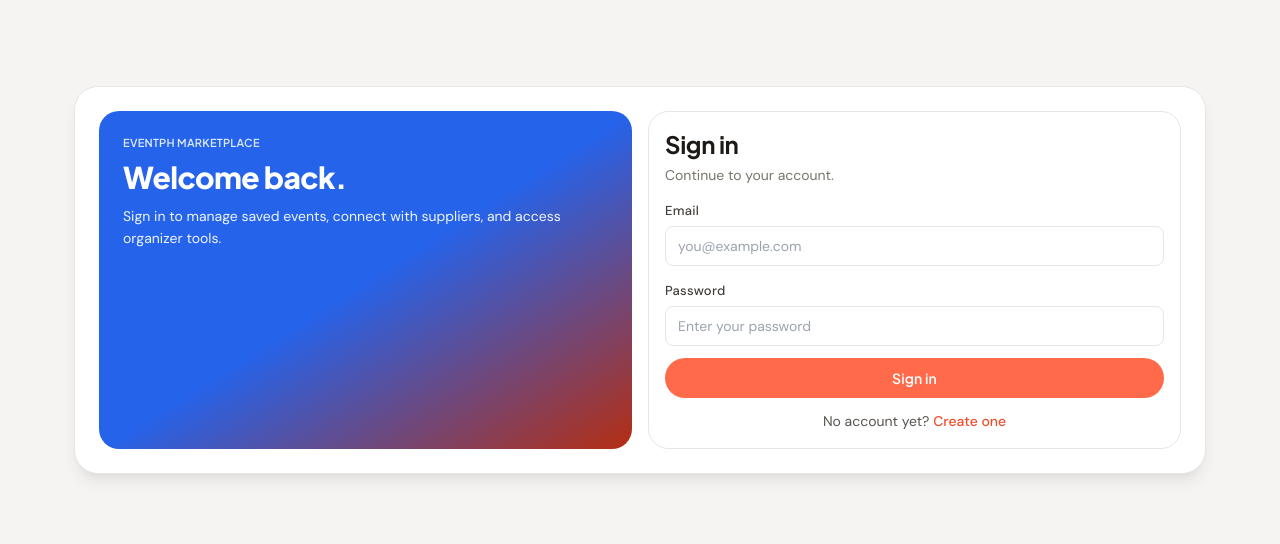
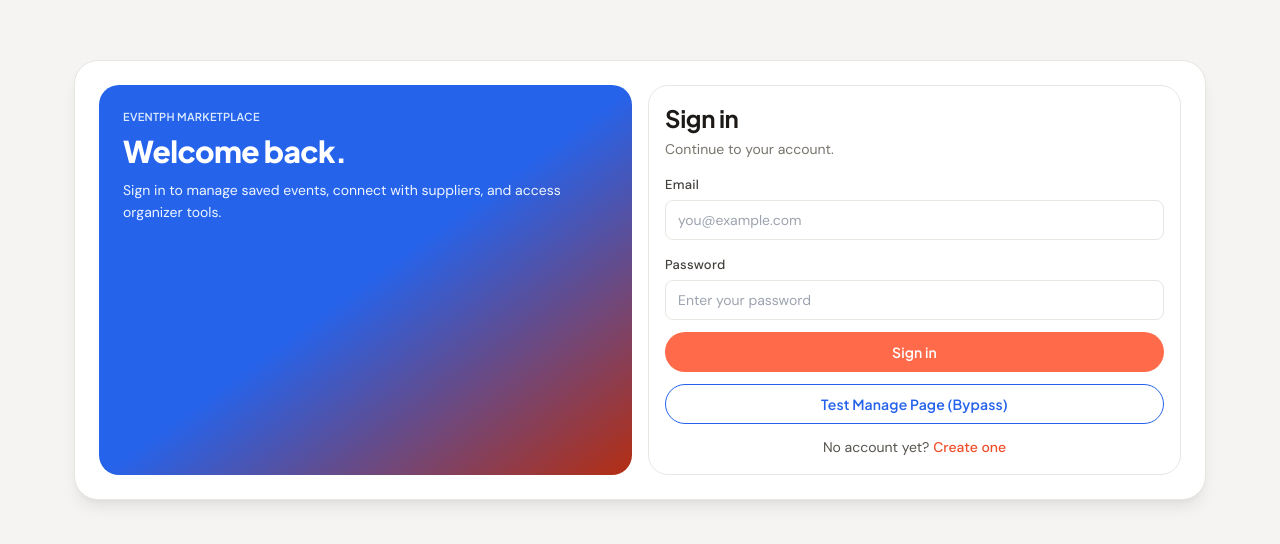
Before and after one commit to WSlag/EventPinas, a React (Vite) app: page /login in a window 1280 px wide. Shown: the part 120-664 px from the top of the page. Built offline with nearby package versions, Linux system fonts and the light colour scheme; no server answers.

Commit message:
Add manage bypass test button to login page

```diff
--- a/src/pages/auth/LoginPage.jsx
+++ b/src/pages/auth/LoginPage.jsx
@@ -3,7 +3,7 @@ import { Link, useLocation, useNavigate } from 'react-router-dom'
 import { useAuth } from '@/hooks/useAuth'
 
 export default function LoginPage() {
-  const { user, loading, authBusy, login } = useAuth()
+  const { user, loading, authBusy, login, register, activateSubscription } = useAuth()
   const navigate = useNavigate()
   const location = useLocation()
   const from = location.state?.from?.pathname ?? '/'
@@ -27,6 +27,27 @@ export default function LoginPage() {
       navigate(from, { replace: true })
     } catch (submitError) {
       setError(submitError?.message ?? 'Unable to sign in with those credentials.')
+    }
+  }
+
+  async function onBypassManageTest() {
+    setError('')
+
+    const stamp = Date.now()
+    const testEmail = `organizer.test.${stamp}@eventpinas.com`
+    const testPassword = `test${stamp}`.slice(0, 12)
+
+    try {
+      await register({
+        email: testEmail,
+        password: testPassword,
+        displayName: 'Organizer Test User',
+        role: 'organizer',
+      })
+      await activateSubscription({ planId: 'pro', durationDays: 30 })
+      navigate('/manage/dashboard', { replace: true })
+    } catch (bypassError) {
+      setError(bypassError?.message ?? 'Unable to create bypass session right now.')
     }
   }
 
@@ -83,6 +104,15 @@ export default function LoginPage() {
               {authBusy ? 'Signing in...' : 'Sign in'}
             </button>
 
+            <button
+              type="button"
+              onClick={onBypassManageTest}
+              disabled={authBusy}
+              className="h-10 w-full rounded-full border border-info bg-white font-display text-label-md text-info disabled:opacity-60"
+            >
+              Test Manage Page (Bypass)
+            </button>
+
             <p className="text-center font-body text-body-sm text-neutral-600">
               No account yet?{' '}
               <Link to="/register" className="font-medium text-primary-500">Create one</Link>
```
